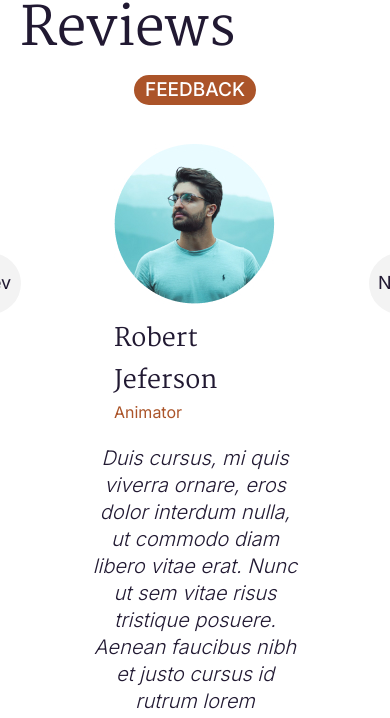
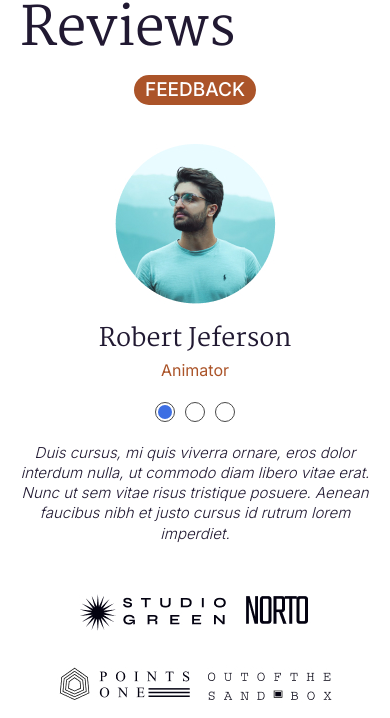
Before and after one commit to Rustam9724/designer-weblof, a website: page index.html in a window 390 px wide. Shown: the part 10139-10857 px from the top of the page. Drawn offline with nearby package versions, Linux system fonts and the light colour scheme.

Commit message:
init: clients-section's adaptive

```diff
--- a/index.html
+++ b/index.html
@@ -455,6 +455,14 @@
                             <p>Animator</p>
                         </div>
                     </div>
+                    <div class="clients__carousel__radio-block">
+                        <input type="radio" name="clients-carousel" id="clients-carousel-1" checked hidden>
+                        <label for="clients-carousel-1"></label>
+                        <input type="radio" name="clients-carousel" id="clients-carousel-2" hidden>
+                        <label for="clients-carousel-2"></label >
+                        <input type="radio" name="clients-carousel" id="clients-carousel-3" hidden>
+                        <label for="clients-carousel-3"></label>
+                    </div>
                     <div class="clients__carousel__arrow clients__carousel__arrow_right">
                         <p>Next</p>
                         <svg width="44" height="45" viewBox="0 0 44 45" fill="none" xmlns="http://www.w3.org/2000/svg">
--- a/styles/clients-section.scss
+++ b/styles/clients-section.scss
@@ -1,6 +1,7 @@
 .clients-section {
     padding: 6.9vw 0 0;
     color: $primary-color-2;
+    margin: 0 0 44px;
 
     .clients-section__container {
         display: flex;
@@ -8,8 +9,10 @@
         align-items: center;
     }
 
-    .clients-section__title {
-
+    @media (min-width: 1025px) and (max-width: 1274px) {
+        .clients-section__container {
+            margin-left: 33%;
+        }
     }
 
     .clients-section__undertitle {
@@ -21,6 +24,7 @@
         align-items: center;
         margin: 0 0 21px;
         max-width: 570px;
+        justify-content: space-between;
 
         .clients__carousel__arrow {
             padding: 8px 9px;
@@ -45,24 +49,34 @@
             }
         }
 
+        @media (max-width: 599px) {
+            .clients__carousel__arrow {
+                display: none;
+            }
+        }
+
         .clients__carousel__clients-block {
             display: flex;
             overflow: hidden;
-            width: 379px;
+            justify-content: space-between;
+            // max-width: 49%;
 
             .clients__carousel__client {
                 display: flex;
                 flex-direction: column;
-                justify-content: center;
-                padding: 0 93px;
+                flex-grow: 1;
+                min-width: 100%;
+
                 img {
-                    margin: 0 0 14px;
+                    margin: 0 auto 14px;
                 }
 
                 h3 {
                     font-family: Martel;
                     font-size: 2.5rem;
                     line-height: 42/25 * 100%;
+                    min-width: max-content;
+                    margin: 0 auto;
                 }
 
                 p {
@@ -71,8 +85,54 @@
                     line-height: 22/16 * 100%;
                     color: $primary-color-1;
                     text-align: center;
+                    margin: 0 auto;
                 }
             }
+
+            @media (max-width: 599px) {
+                .clients__carousel__client {
+                    order: 0;
+                    flex-basis: 100%;
+                }
+            }
+        }
+    }
+
+    @media (max-width: 599px) {
+        .clients__carousel {
+            max-width: 427.5px;
+            flex-wrap: wrap;
+            align-items: center;
+            row-gap: 20px;
+        }
+    }
+
+    .clients__carousel__radio-block {
+        flex-basis: 100%;
+        display: none;
+        column-gap: 10px;
+        justify-content: center;
+
+        input {
+
+            &:checked + label {
+                background-color: $primary-color-3;
+            }
+        }
+
+        label {
+            width: 20px;
+            height: 20px;
+            border-radius: 50%;
+            border: 1px solid $font-color-2;
+            padding: 2px;
+            background-clip:content-box;
+        }
+    }
+
+    @media (max-width: 599px) {
+        .clients__carousel__radio-block {
+            display: flex;
         }
     }
 
@@ -85,9 +145,35 @@
         margin: 0 0 9.3vw;
     }
 
+    @media (max-width: 1374px) {
+        .clients-section__review {
+            max-width: 84%;
+        }
+    }
+
+    @media (max-width: 674px) {
+        .clients-section__review {
+            max-width: 100%;
+        }
+    }
+
+    @media (max-width: 574px) {
+        .clients-section__review {
+            font-size: 1.5rem;
+        }
+    }
+
     .clients-section_footer {
         display: flex;
         column-gap: 4.3%;
         align-items: center;
+        row-gap: 20px;
+        justify-content: center;
+    }
+
+    @media (max-width: 1174px) {
+        .clients-section_footer {
+            flex-wrap: wrap;
+        }
     }
 }
```
Also changed, not shown: styles/clients-section.css, styles/main.css.
